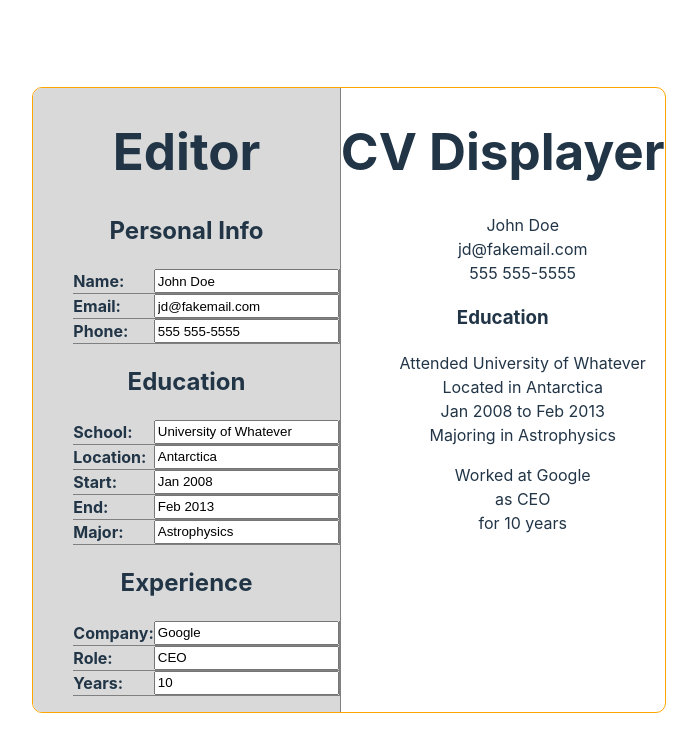
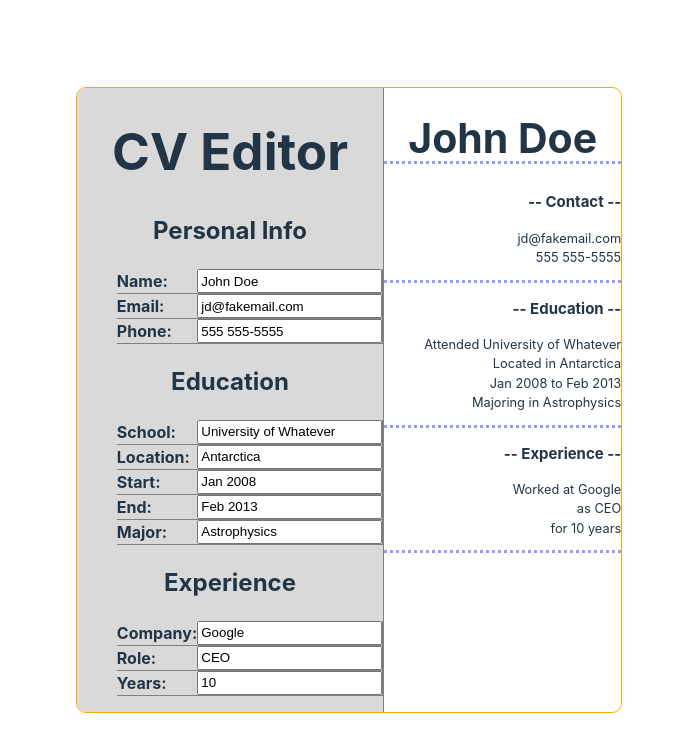
Before and after one commit to Neo319/project-cv, a React (Vite) app: page / in a window 1280 px wide. Shown: the top 752 px of the page, without its empty margins (291-988 px from the left). Built offline with nearby package versions, Linux system fonts and the light colour scheme.

Commit message:
improve style of displayer

```diff
--- a/src/App.css
+++ b/src/App.css
@@ -70,6 +70,19 @@ ul {
   list-style: none;
 }
 
+.displayer {
+  font-size: 0.8em;
+}
+
+.displayer div {
+  border-bottom: 3px dotted #646cffaa;
+  text-align: right;
+}
+
+.displayer h1 {
+  border-bottom: 3px dotted #646cffaa;
+}
+
 /* declarations for mobile */
 
 @media only screen and (max-width: 700px) {
--- a/src/App.jsx
+++ b/src/App.jsx
@@ -52,7 +52,7 @@ function App() {
     <>
       <div className="container">
         <div className="editor">
-          <h1>Editor</h1>
+          <h1>CV Editor</h1>
 
           <h2>Personal Info</h2>
           <PersonalData
@@ -68,7 +68,7 @@ function App() {
           />
         </div>
         <div className="displayer">
-          <h1>CV Displayer</h1>
+          <h1>{person.name}</h1>
           <Displayer person={person} edu={edu} experience={experience} />
         </div>
       </div>
--- a/src/components/displayer.jsx
+++ b/src/components/displayer.jsx
@@ -4,15 +4,15 @@ export default function Displayer({ person, edu, experience }) {
   return (
     <>
       <div>
+        <h3> -- Contact -- </h3>
         <ul>
-          <li>{person.name}</li>
           <li>{person.email}</li>
           <li>{person.phone}</li>
         </ul>
       </div>
 
       <div>
-        <h3>Education</h3>
+        <h3> -- Education --</h3>
         <ul>
           <li>Attended {edu.school} </li>
           <li>Located in {edu.location}</li>
@@ -24,6 +24,7 @@ export default function Displayer({ person, edu, experience }) {
       </div>
 
       <div>
+        <h3> -- Experience -- </h3>
         <ul>
           <li>Worked at {experience.company}</li>
           <li>as {experience.role} </li>
```
